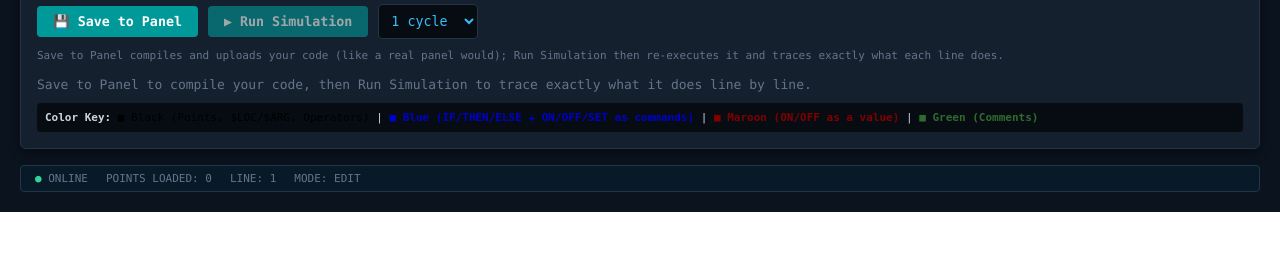
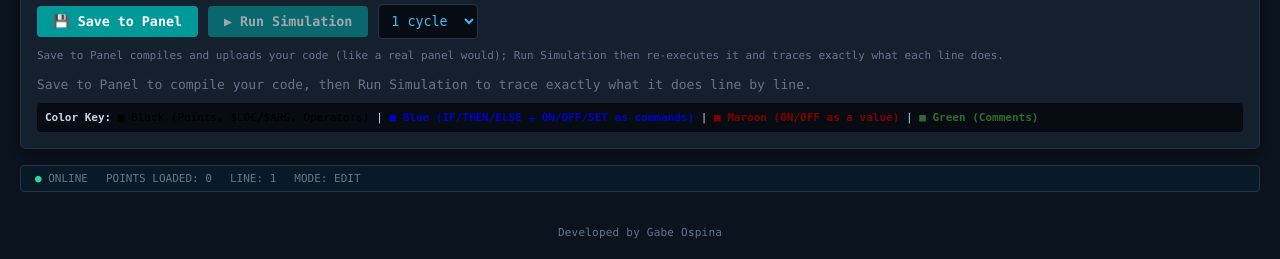
Before and after one commit to gabe711-bit/ppcl-web-app, a Flask app: page / in a window 1280 px wide. Shown: the part 850-1109 px from the top of the page. Before the commit the page ends 1062 px from the top, so only its background shows below. Run offline with Flask 3, Linux system fonts and the light colour scheme.

Commit message:
Add developer credit footer

```diff
--- a/templates/index.html
+++ b/templates/index.html
@@ -356,6 +356,15 @@
 
         .status-bar span.dot {
             color: #34d399;
+        }
+
+        .app-footer {
+            text-align: center;
+            padding: 14px 0 20px;
+            font-family: 'Consolas', 'Courier New', monospace;
+            font-size: 11px;
+            color: #64748b;
+            letter-spacing: 0.02em;
         }
 
         /* --- RESPONSIVE LAYOUT --- */
@@ -1191,6 +1200,8 @@
         </div>
 
     </div>
+
+    <div class="app-footer">Developed by Gabe Ospina</div>
 
     <script>
         let currentScenario = null;
```
